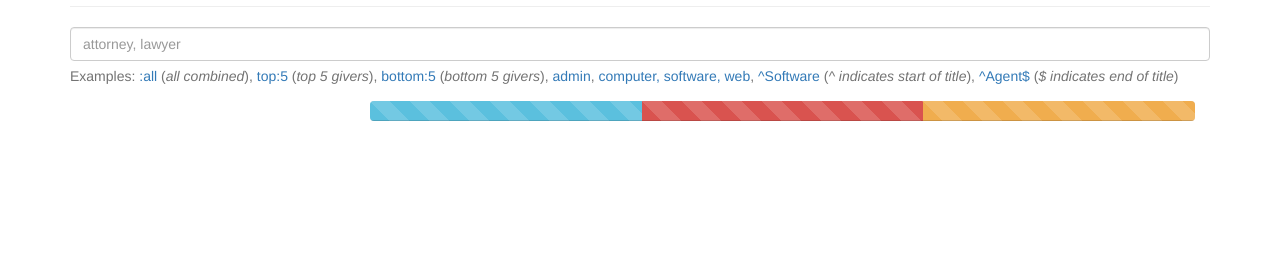
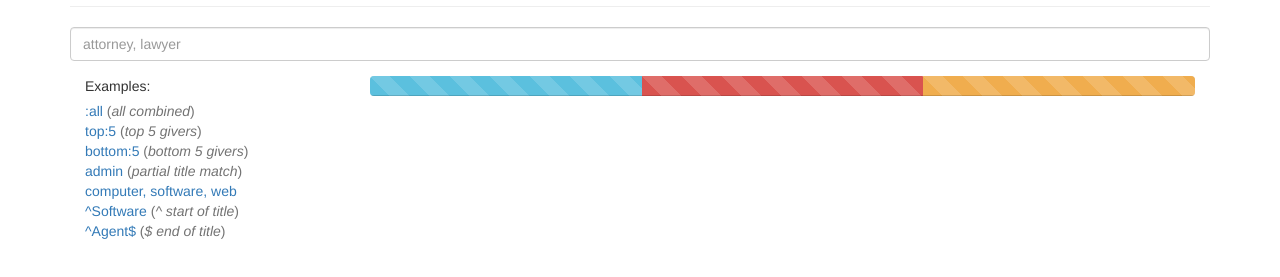
Before and after one commit to jonathansampson/spinoffs, a plain HTML site: page how-political/index.html in a window 1280 px wide. Shown: the part 143-420 px from the top of the page. Drawn offline with nearby package versions, Linux system fonts and the light colour scheme.

Commit message:
Moved examples into list

```diff
--- a/how-political/index.html
+++ b/how-political/index.html
@@ -24,16 +24,6 @@
 
 		<div class="form-group">
 			<input class="form-control" type="text" placeholder="attorney, lawyer" id="filter" />
-			<p class="help-block examples">
-				Examples:
-					<a href="#">:all</a> (<em>all combined</em>),
-					<a href="#">top:5</a> (<em>top 5 givers</em>),
-					<a href="#">bottom:5</a> (<em>bottom 5 givers</em>),
-					<a href="#">admin</a>,
-					<a href="#">computer, software, web</a>,
-					<a href="#">^Software</a> (<em>^ indicates start of title</em>),
-					<a href="#">^Agent$</a> (<em>$ indicates end of title</em>)
-			</p>
 		</div>
 
 		<div class="col-md-9 col-md-push-3">
@@ -53,6 +43,18 @@
 		</div>
 
 		<div class="col-md-3 col-md-pull-9">
+
+			Examples:
+			<ul class="help-block list-unstyled examples">
+				<li><a href="#">:all</a> (<em>all combined</em>)</li>
+				<li><a href="#">top:5</a> (<em>top 5 givers</em>)</li>
+				<li><a href="#">bottom:5</a> (<em>bottom 5 givers</em>)</li>
+				<li><a href="#">admin</a> (<em>partial title match</em>)</li>
+				<li><a href="#">computer, software, web</a></li>
+				<li><a href="#">^Software</a> (<em>^ start of title</em>)</li>
+				<li><a href="#">^Agent$</a> (<em>$ end of title</em>)</li>
+			</ul>
+
 			<p id="output"></p>
 			<ul id="labels" class="list-unstyled"></ul>
 		</div>
```
